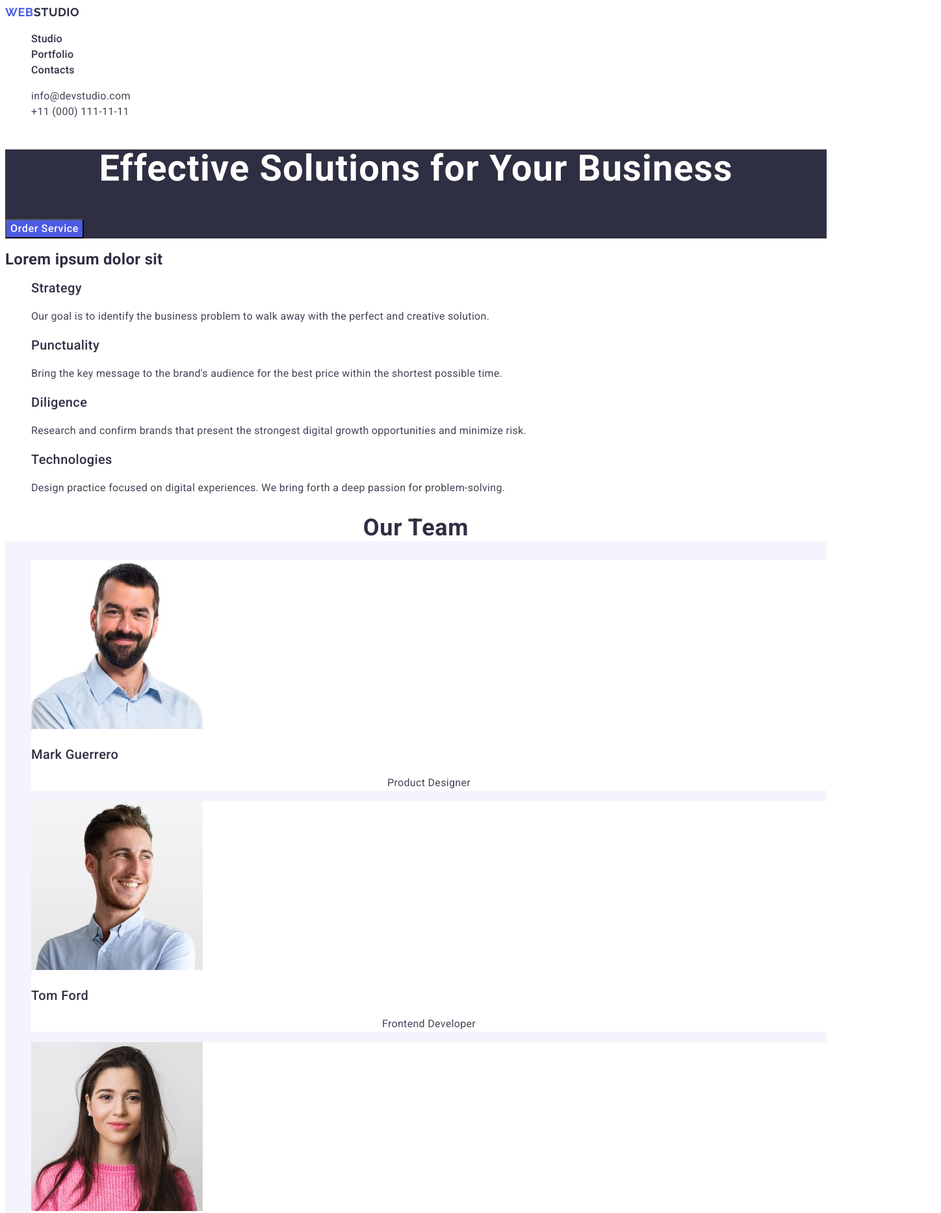
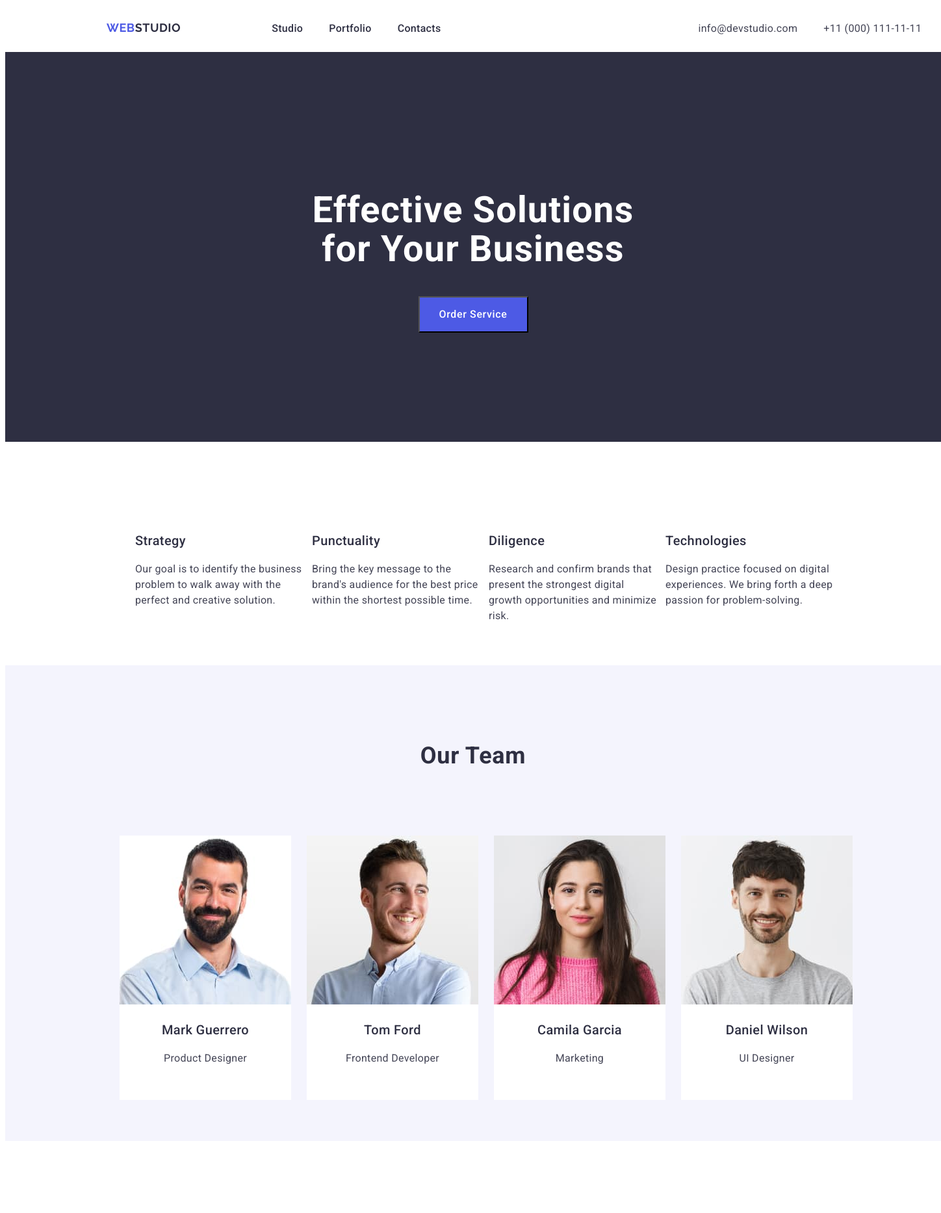
Before and after one commit to EmilianWieczorek/goit-markup-hw-03-first, a plain HTML site: page index.html in a window 1280 px wide. Shown: the top 1867 px of the page at 65% size, 1448 px wide, since content can reach past the window. Drawn offline with Linux system fonts and the light colour scheme.

Commit message:
save 0-1

```diff
--- a/css/styles.css
+++ b/css/styles.css
@@ -4,6 +4,8 @@ body {
   background-color: #ffffff;
   letter-spacing: 0.02em;
   line-height: 24px;
+  width: 1440px;
+  height: 3300px;
 }
 
 a {
@@ -119,14 +121,14 @@ address {
 
 .our-team-main-header-section-style {
   color: #2e2f42;
-  background-color: #ffffff;
-  font-family: "Roboto", sans-serifv;
+  font-family: "Roboto", sans-serif;
   font-weight: 700;
   font-size: 36px;
   line-height: 1.11;
   letter-spacing: 0.02em;
   text-align: center;
   text-transform: capitalize;
+  margin-top: 120px;
 }
 
 .our-team-third-header-section-style {
@@ -134,6 +136,7 @@ address {
   font-size: 20px;
   line-height: 1.2;
   letter-spacing: 0.02em;
+  text-align: center;
   color: #2e2f42;
 }
 
@@ -155,6 +158,7 @@ address {
   letter-spacing: 0.02em;
   text-align: center;
   text-transform: capitalize;
+  margin-top: 120px;
 }
 
 .our-portfolio-third-header-section-style {
@@ -171,7 +175,7 @@ address {
   font-weight: 400;
   font-size: 16px;
   letter-spacing: 0.02em;
-  text-align: center;
+  text-align: left;
 }
 
 .footer-styles {
@@ -185,3 +189,159 @@ address {
   font-size: 16px;
   letter-spacing: 0.02em;
 }
+header {
+  width: 1440px;
+  height: 72px;
+  display: flex;
+  align-items: center;
+}
+
+.nav-page {
+  display: flex;
+}
+
+.logo-style-position {
+  margin: 24px 76px 24px 156px;
+}
+
+.nav-style {
+  display: flex;
+  gap: 40px;
+  margin: 24px;
+}
+
+.address-style-position {
+  margin-left: 332px;
+  display: flex;
+  align-self: flex-end;
+  gap: 40px;
+}
+
+.main-page {
+  width: 1440px;
+  height: 600px;
+  background-color: #2e2f42;
+
+  display: flex;
+  justify-content: center;
+  align-items: center;
+}
+
+.main-section-style-position {
+  width: 496px;
+  height: 120px;
+  margin-bottom: 42px;
+}
+
+.button-style {
+  width: 169px;
+  height: 56px;
+}
+
+.button-style-position {
+  display: flex;
+  align-items: center;
+  justify-content: center;
+}
+
+.visually-hidden {
+  position: absolute;
+  width: 1px;
+  height: 1px;
+  margin: -1px;
+  border: 0;
+  padding: 0;
+  white-space: nowrap;
+  clip-path: inset(100%);
+  clip: rect(0 0 0 0);
+  overflow: hidden;
+}
+
+.second-page {
+  display: flex;
+  justify-content: center;
+  align-content: center;
+  gap: 8px;
+  margin-top: 120px;
+  margin-bottom: 120px;
+}
+
+.text-position {
+  width: 264px;
+  height: 104px;
+}
+
+.third-section {
+  width: 1440px;
+  height: 732px;
+  background-color: #f4f4fd;
+}
+
+.team-card-style-position {
+  display: flex;
+  justify-content: center;
+  gap: 24px;
+  margin-top: 72px;
+}
+
+.team-card-style {
+  width: 264px;
+  height: 380px;
+}
+
+.our-team-main-header-section-style-position {
+  display: flex;
+  justify-content: center;
+  align-content: center;
+}
+.text-card-position {
+  width: 264px;
+  height: 120px;
+  gap: 8px;
+}
+
+.team-item {
+  width: 264;
+  height: 380;
+}
+
+.our-portfolio-main-header-section-style-position {
+  display: flex;
+  justify-content: center;
+  align-content: center;
+  margin-top: 120px;
+  margin-bottom: 72px;
+}
+
+.potrfolio-card-position {
+  display: flex;
+  justify-content: space-evenly;
+  flex-wrap: wrap;
+}
+
+.portfolio-card {
+  margin-bottom: 48px;
+  border: 1px solid #e7e9fc;
+}
+
+.text-carts-style-position {
+  padding-left: 16px;
+  gap: 8px;
+}
+
+footer {
+  width: 1440px;
+  height: 312px;
+  display: flex;
+  flex-direction: column;
+  justify-content: center;
+  align-content: flex-start;
+}
+.footer-paragraph {
+  width: 264px;
+  height: 72px;
+}
+.footer-styles-position {
+  margin-top: 100px;
+  margin-left: 156px;
+}
--- a/index.html
+++ b/index.html
@@ -15,28 +15,39 @@
   </head>
   <body>
     <header>
-      <nav>
+      <nav class="nav-page">
+        <div class="logo-style-position">
           <a class="logo-style" href="./index.html">
             Web<span class="color-studio-logo">Studio</span>
           </a>
+        </div>
+
+        <div class="nav-style-position">
 
           <ul class="nav-style">
+
+            <div class="nav-styles">
               <li class="nav-styles">
                 <a class="nav-styles-link" href="./index.html">Studio</a>
               </li>
+            </div>
 
+            <div class="nav-styles">
               <li class="nav-styles">
                 <a class="nav-styles-link" href="">Portfolio</a>
               </li>
-
+            </div>
+            <div class="nav-styles">
               <li class="nav-styles">
                 <a class="nav-styles-link" href="">Contacts</a>
               </li>
+            </div>
           </ul>
         </nav>
+      </div>
 
-      <address class="address-style">
-        <ul>
+        <address class="address-style ">
+          <ul class="address-style-position">
             <li class="address-styles">
               <a class="address-styles-link" href="mailto:info@devstudio.com"
               >info@devstudio.com</a
@@ -53,16 +64,25 @@
     </header>
 
     <main>
+
+      <div class="main-page">
         <section class="main-section-style">
+
+          <div class="main-section-style-position">
             <h1 class="header-style">Effective Solutions for Your Business</h1>
+          </div>
 
+
+          <div class="button-style-position">
             <button class="button-style" type="button">Order Service</button>
+          </div>
           </section>
+      </div>
 
       <section>
-        <h2 class="second-degree-temporary-header">Lorem ipsum dolor sit</h2>
-        <ul>
-          <li>
+        <h2 class="visually-hidden">Lorem ipsum dolor sit</h2>
+        <ul class="second-page">
+          <li class="text-position">
             <h3 class="third-header">Strategy</h3>
             <p class="heading-paragraph">
               Our goal is to identify the business problem to walk away with the
@@ -70,7 +90,7 @@
             </p>
           </li>
 
-          <li>
+          <li class="text-position">
             <h3 class="third-header">Punctuality</h3>
             <p class="heading-paragraph">
               Bring the key message to the brand's audience for the best price
@@ -78,7 +98,7 @@
             </p>
           </li>
 
-          <li>
+          <li class="text-position">
             <h3 class="third-header">Diligence</h3>
             <p class="heading-paragraph">
               Research and confirm brands that present the strongest digital
@@ -86,7 +106,7 @@
             </p>
           </li>
 
-          <li>
+          <li class="text-position">
             <h3 class="third-header">Technologies</h3>
             <p class="heading-paragraph">
               Design practice focused on digital experiences. We bring forth a
@@ -96,124 +116,162 @@
         </ul>
       </section>
 
+      <div class="third-section">
       <section class="our-team-section-style">
+        <div class="our-team-main-header-section-style-position">
           <h2 class="our-team-main-header-section-style">Our Team</h2>
+        </div>
 
-        <ul>
+
+          <ul class="team-card-style-position">
+
+            <div class="team-card-style">
               <li class="team-item">
                 <img
                 src="./images/MarkGuerrero.jpg"
                 alt="Mark Guerrero"
                 width="264"
                 />
+                <div class="text-card-position">
                   <h3 class="our-team-third-header-section-style">Mark Guerrero</h3>
                   <p class="our-team-paragraph-section-style">Product Designer</p>
+                </div>
               </li>
+            </div>
 
+            <div class="team-card-style">
               <li class="team-item">
                 <img src="./images/TomFord.jpg" alt="Tom Ford" width="264" />
+                <div class="text-card-position">
                   <h3 class="our-team-third-header-section-style">Tom Ford</h3>
                   <p class="our-team-paragraph-section-style">Frontend Developer</p>
+                </div>
               </li>
+            </div>
 
+            <div class="team-card-style">
               <li class="team-item">
                 <img
                 src="./images/CamilaGarcia.jpg"
                 alt="Camila Garcia"
                 width="264"
                 />
+                <div class="text-card-position">
                   <h3 class="our-team-third-header-section-style">Camila Garcia</h3>
                   <p class="our-team-paragraph-section-style">Marketing</p>
+                </div>
               </li>
+            </div>
 
+            <div class="team-card-style">
               <li class="team-item">
                 <img
                 src="./images/DanielWilson.jpg"
                 alt="Daniel Wilson"
                 width="264"
                 />
+                <div class="text-card-position">
                   <h3 class="our-team-third-header-section-style">Daniel Wilson</h3>
                   <p class="our-team-paragraph-section-style">UI Designer</p>
+              </div>
               </li>
+            </div>
           </ul>
+          </div>
         </section>
+      </div>
 
       <section class="our-portfolio-section-style">
+        <div class="our-portfolio-main-header-section-style-position">
           <h2 class="our-portfolio-main-header-section-style">Our Portfolio</h2>
+        </div>
 
-        <ul>
-          <li>
+        <ul class="potrfolio-card-position">
+          <li class="portfolio-card">
             <img src="./images/Banking-App.jpg" alt="Banking App" width="360" />
+            <div class="text-carts-style-position">
             <h3 class="our-portfolio-third-header-section-style">
               Banking App
             </h3>
             <p class="our-portfolio-paragraph-section-style">App</p>
+            </div>
           </li>
 
-          <li>
+          <li class="portfolio-card">
             <img
             src="./images/Cashless-Payment.jpg"
             alt="Cashless Payment"
             width="360"
             />
+            <div class="text-carts-style-position">
             <h3 class="our-portfolio-third-header-section-style">
               Cashless Payment
             </h3>
             <p class="our-portfolio-paragraph-section-style">Marketing</p>
+            </div>
           </li>
 
-          <li>
+          <li class="portfolio-card">
             <img
             src="./images/Meditation-App.jpg"
             alt="Meditation App"
             width="360"
             />
+            <div class="text-carts-style-position">
             <h3 class="our-portfolio-third-header-section-style">
               Meditation App
             </h3>
             <p class="our-portfolio-paragraph-section-style">App</p>
+            </div>
           </li>
 
-          <li>
+          <li class="portfolio-card">
             <img
             src="./images/Taxi-Service.jpg"
             alt="Taxi Service"
             width="360"
             />
+            <div class="text-carts-style-position">
             <h3 class="our-portfolio-third-header-section-style">
               Taxi Service
             </h3>
             <p class="our-portfolio-paragraph-section-style">Marketing</p>
+            </div>
           </li>
 
-          <li>
+          <li class="portfolio-card">
             <img
             src="./images/Screen-Illustrations.jpg"
             alt="Screen Illustrations"
             width="360"
             />
+            <div class="text-carts-style-position">
             <h3 class="our-portfolio-third-header-section-style">
               Screen Illustrations
             </h3>
             <p class="our-portfolio-paragraph-section-style">Design</p>
+            </div>
           </li>
 
-          <li>
+          <li class="portfolio-card">
             <img
             src="./images/Online-Courses.jpg"
             alt="Online Courses"
             width="360"
             />
+            <div class="text-carts-style-position">
             <h3 class="our-portfolio-third-header-section-style">
               Online Courses
             </h3>
             <p class="our-portfolio-paragraph-section-style">Marketing</p>
+            </div>
           </li>
         </ul>
       </section>
     </main>
 
     <footer class="footer-styles">
+      <div class="footer-styles-position">
         <a class="logo-style" href="./index.html">
           Web<span class="color-studio-logo-footer">Studio</span>
         </a>
@@ -221,6 +279,7 @@
           Increase the flow of customers and sales for your business with digital
           marketing & growth solutions.
         </p>
+      </div>
     </footer>
   </body>
 </html>
```
Lines whose indentation alone changed are shown as unchanged.
